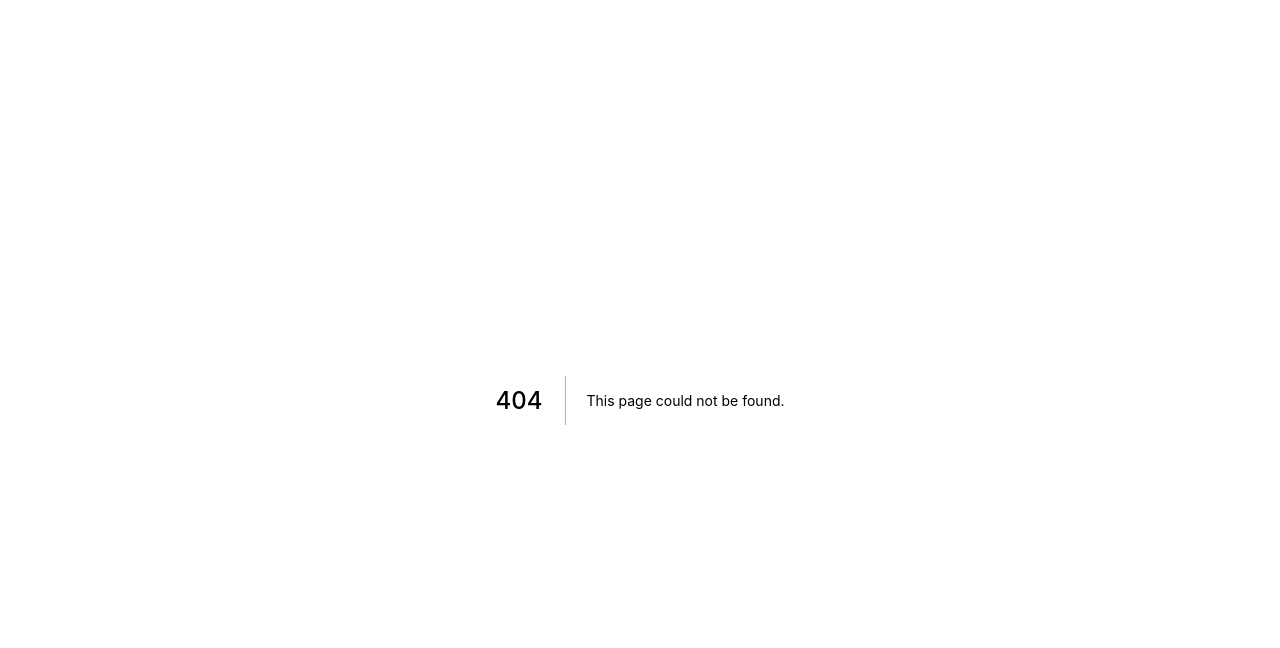
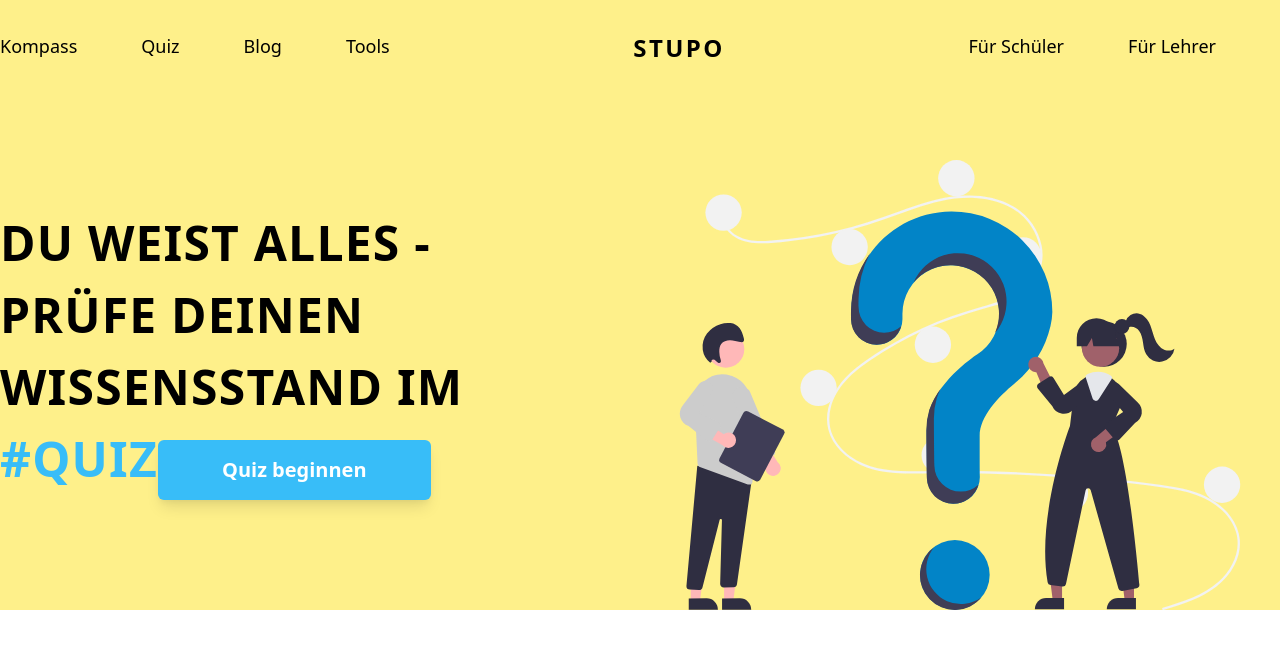
Before and after one commit to jembach/stupo-web-main, a Next.js app: page /quiz in a window 1280 px wide. Before the commit this address had no page. Shown: the top 648 px of the page. Built offline with nearby package versions, Linux system fonts and the light colour scheme.

Commit message:
feat: add quiz page starter

```diff
--- /dev/null
+++ b/src/pages/quiz.tsx
@@ -0,0 +1,28 @@
+import React from 'react';
+import Button from '../components/Button';
+import Header from '../components/Header';
+import HeaderTitle from '../components/HeaderTitle';
+
+import { Page } from '../types';
+
+const Quiz: Page<any> = () => (
+  <div>
+    <Header className="bg-stupo-quiz-200" img="/images/headers/quiz.svg" alt="">
+      <HeaderTitle>
+        <span>
+          Du Weist alles - <br />
+          Prüfe deinen Wissensstand im
+        </span>
+        <span className="text-stupo-quiz-complement-400"> #Quiz</span>
+        <Button className="bg-stupo-quiz-complement-400 text-white">Quiz beginnen</Button>
+      </HeaderTitle>
+    </Header>
+  </div>
+);
+
+Quiz.title = 'Quiz | Stupo';
+Quiz.keywords = 'Quiz, Medienbildung, Test, Schule, IT-Sicherheit';
+Quiz.description =
+  'Im Quiz kannst du deine Fähigkeiten und Kenntnisse im Bereich IT-Sicherheit testen.';
+
+export default Quiz;
```
Also changed, not shown: public/images/headers/quiz.svg (added).
